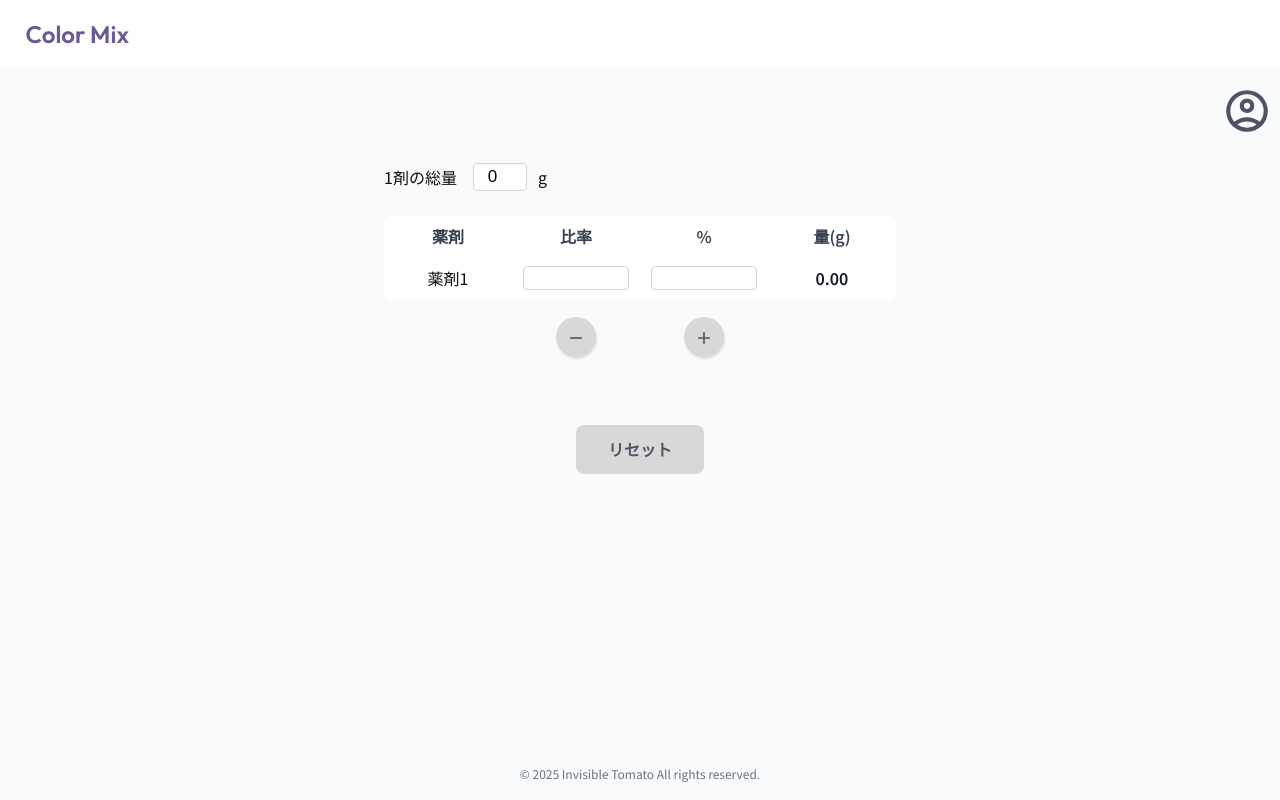
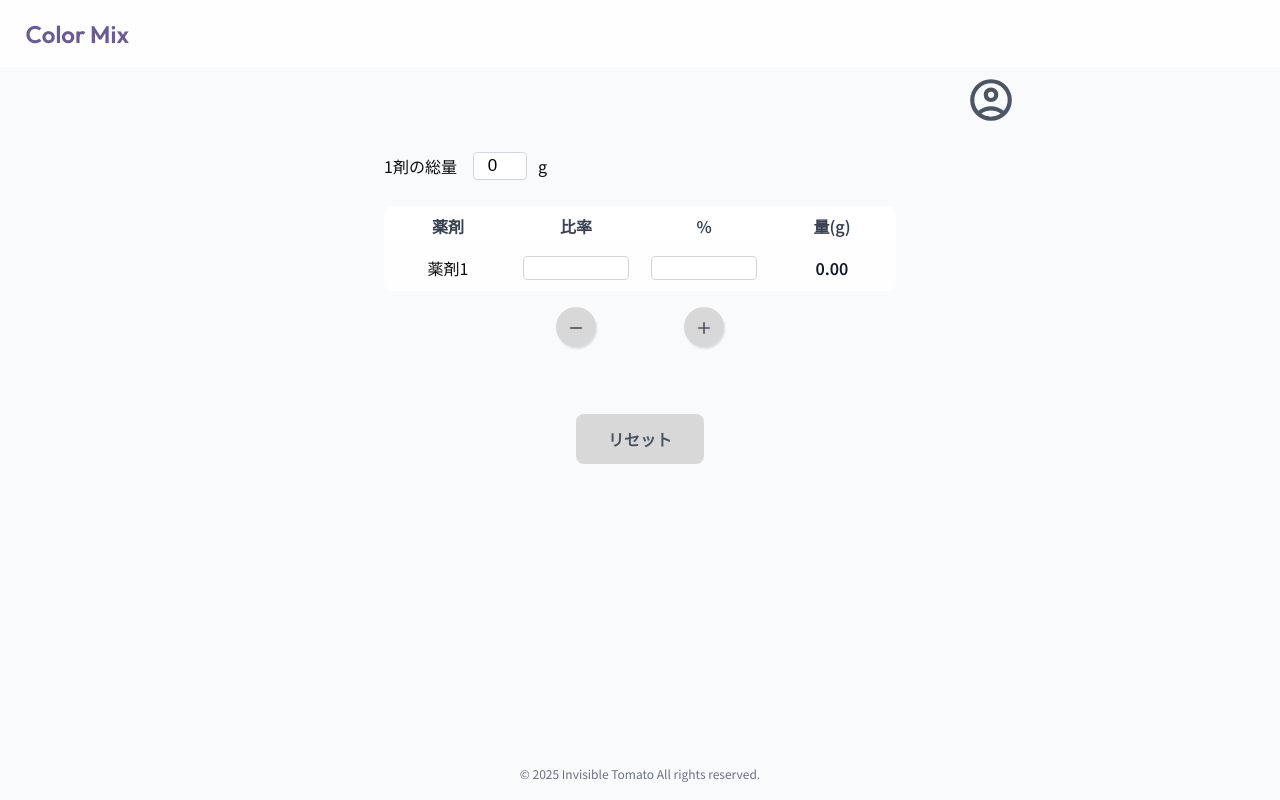
Before and after one commit to InvisibleTomato/color-mix, a Next.js app: page /home in a window 1280 px wide. Built offline with nearby package versions, Linux system fonts and the light colour scheme.

Commit message:
💄 pc tbのcontainer幅を設定

```diff
--- a/src/app/home/home.module.scss
+++ b/src/app/home/home.module.scss
@@ -4,6 +4,16 @@
 
 .homeContainer {
   position: relative;
+
+  @include mq(tab) {
+    width: 70vw;
+    margin: 3% auto;
+  }
+
+  @include mq(pc) {
+    width: 60vw;
+    margin: 0 auto;
+  }
 }
 
 .userIcon {
```
